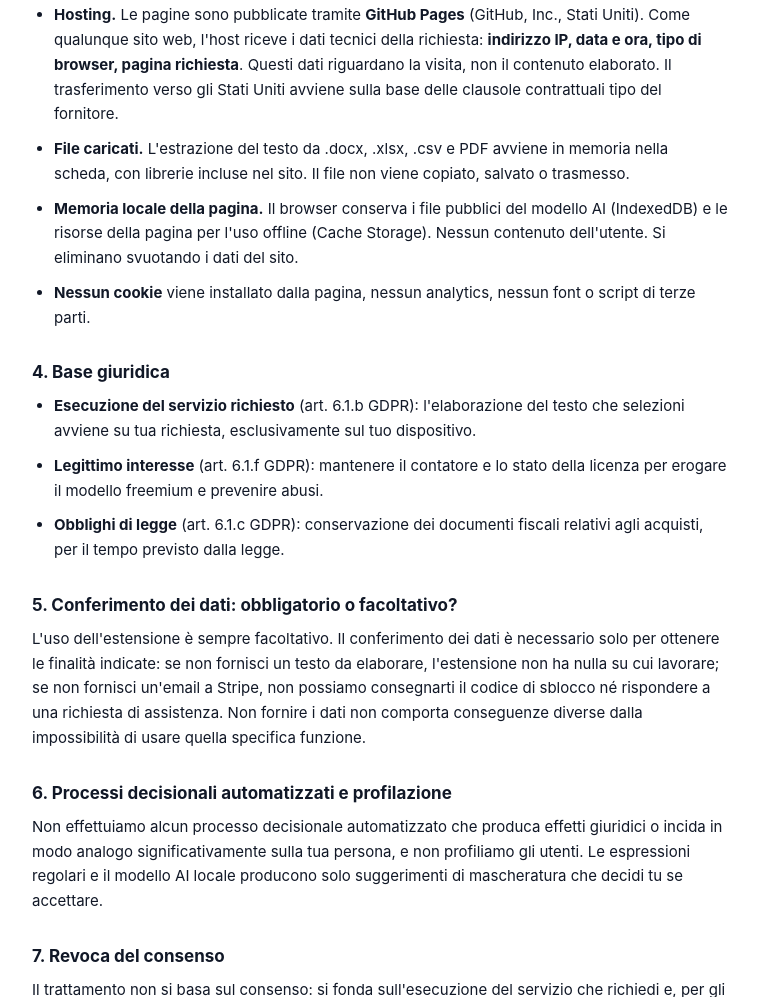
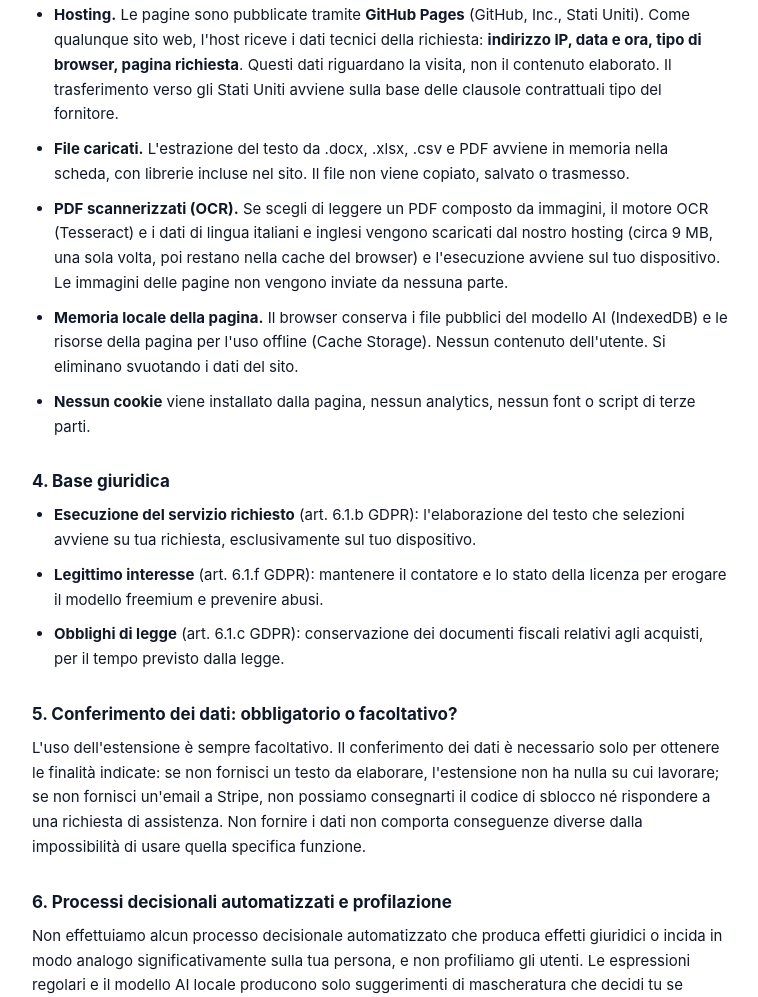
Before and after one commit to Boszboll/gdpr-ai-sanitizer-privacy, a plain HTML site: page index.html in a window 1280 px wide. Shown: the part 1882-2879 px from the top of the page, without its empty margins (260-1018 px from the left). Drawn offline with Linux system fonts and the light colour scheme.

Commit message:
Aggiorna informativa privacy

```diff
--- a/index.html
+++ b/index.html
@@ -147,6 +147,10 @@
     <li><strong>File caricati.</strong> L'estrazione del testo da .docx, .xlsx, .csv e PDF avviene
       in memoria nella scheda, con librerie incluse nel sito. Il file non viene copiato, salvato
       o trasmesso.</li>
+    <li><strong>PDF scannerizzati (OCR).</strong> Se scegli di leggere un PDF composto da immagini,
+      il motore OCR (Tesseract) e i dati di lingua italiani e inglesi vengono scaricati dal nostro
+      hosting (circa 9 MB, una sola volta, poi restano nella cache del browser) e l'esecuzione
+      avviene sul tuo dispositivo. Le immagini delle pagine non vengono inviate da nessuna parte.</li>
     <li><strong>Memoria locale della pagina.</strong> Il browser conserva i file pubblici del
       modello AI (IndexedDB) e le risorse della pagina per l'uso offline (Cache Storage). Nessun
       contenuto dell'utente. Si eliminano svuotando i dati del sito.</li>
```
